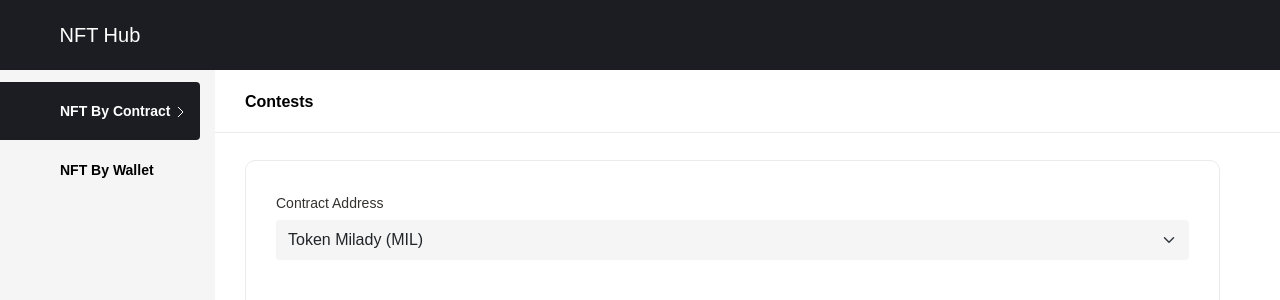
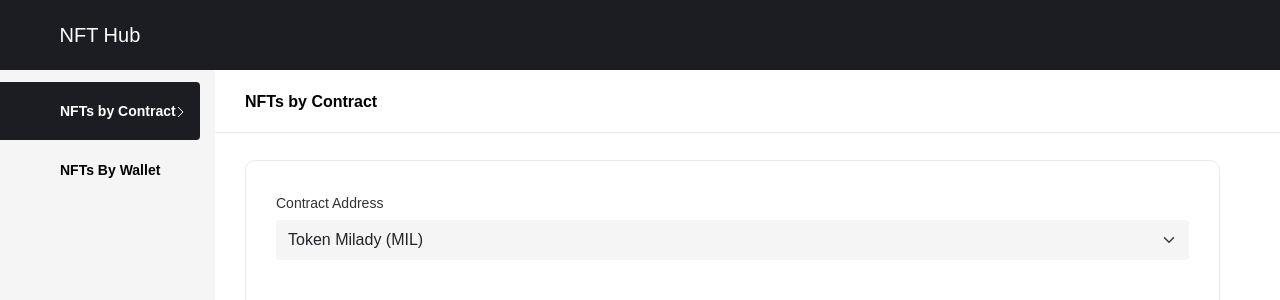
Before and after one commit to ankurwebexcellis/nft-demo-frontend, a React (Create React App) app: page / in a window 1280 px wide. Shown: the top 300 px of the page. Built offline with nearby package versions, Linux system fonts and the light colour scheme; no server answers.

Commit message:
Misc change

```diff
--- a/package.json
+++ b/package.json
@@ -15,6 +15,7 @@
     "react-loading-skeleton": "^3.3.1",
     "react-router-dom": "^6.21.0",
     "react-scripts": "5.0.1",
+    "react-toastify": "^9.1.3",
     "web-vitals": "^2.1.4"
   },
   "scripts": {
--- a/src/App.js
+++ b/src/App.js
@@ -1,4 +1,6 @@
 import { Routes, Route } from "react-router-dom";
+import { ToastContainer, toast } from "react-toastify";
+import "react-toastify/dist/ReactToastify.css";
 
 //  Screens
 import ListByContract from "./screens/listByContract";
@@ -10,12 +12,16 @@
 
 function App() {
   return (
+    <>
+      <ToastContainer position={"bottom-right"} />
+
       <Routes>
         <Route path="/" element={<ListByContract />} />
         <Route path="/wallet" element={<ListByWallet />} />
         <Route path="/nft/:address/:id" element={<NftDetails />} />
         <Route path="*" element={<h1>404</h1>} />
       </Routes>
+    </>
   );
 }
 
--- a/src/components/sidebar.jsx
+++ b/src/components/sidebar.jsx
@@ -7,7 +7,7 @@
         <ul className="menu-list">
           <li className={`menu-item ${page === "contract" && "active"}`}>
             <a href="/">
-              NFT By Contract
+              NFTs by Contract
               <span className="angle-arrow">
                 <svg
                   width="16"
@@ -23,7 +23,7 @@
           </li>
           <li className={`menu-item ${page === "wallet" && "active"}`}>
             <a href="/wallet">
-              NFT By Wallet
+              NFTs By Wallet
               <span className="angle-arrow">
                 <svg
                   width="16"
--- a/src/screens/listByContract.jsx
+++ b/src/screens/listByContract.jsx
@@ -39,7 +39,7 @@
         <Sidebar page="contract" />
         <div className="main-content-wrapper position-relative">
           <div className="mcw-header d-flex align-items-center">
-            <h1>Contests</h1>
+            <h1>NFTs by Contract</h1>
           </div>
           <div className="fwc-wrapper">
             <div className="fwc-head ">
--- a/src/screens/listByWallet.jsx
+++ b/src/screens/listByWallet.jsx
@@ -59,7 +59,7 @@
           <Sidebar page="wallet" />
           <div className="main-content-wrapper position-relative">
             <div className="mcw-header d-flex align-items-center">
-              <h1>Contests</h1>
+              <h1>NFTs By Wallet</h1>
             </div>
             <div className="fwc-wrapper">
               <ul className="grid-card-list d-flex flex-wrap">
@@ -73,7 +73,7 @@
           <Sidebar page="wallet" />
           <div className="main-content-wrapper position-relative">
             <div className="mcw-header d-flex align-items-center">
-              <h1>Contests</h1>
+              <h1>NFTs By Wallet</h1>
             </div>
             <div className="fwc-wrapper">
               <div className="fwc-body">
--- a/src/screens/nftDetails.jsx
+++ b/src/screens/nftDetails.jsx
@@ -4,6 +4,7 @@
 import DetailsLoading from "../components/detailsLoading";
 import { loadNftDetails } from "../lib/api";
 import { useParams } from "react-router-dom";
+import { toast } from "react-toastify";
 
 function NftDetails() {
   const [nftInfo, setNftInfo] = useState(null);
@@ -22,10 +23,19 @@
   useEffect(() => {
     fetchNfts();
   }, []);
-  console.log(nftInfo);
+
+  const truncateAddress = (address) => {
+    if (!address) return "No Account";
+    const match = address.match(
+      /^(0x[a-zA-Z0-9]{3})[a-zA-Z0-9]+([a-zA-Z0-9]{4})$/
+    );
+    if (!match) return address;
+    return `${match[1]}…${match[2]}`;
+  };
   return (
     <>
       <Header />
+
       <div className="page-wrapper">
         <Sidebar page="contract" />
         <div className="fwc-wrapper">
@@ -99,7 +109,18 @@
                                   {index + 1}
                                 </div>
                                 <div className="number-list-content">
-                                  <p>{owner?.address}</p>
+                                  <a
+                                    href="#!"
+                                    onClick={(e) => {
+                                      e.preventDefault();
+                                      navigator.clipboard.writeText(
+                                        owner?.address
+                                      );
+                                      toast.success("Copied");
+                                    }}
+                                  >
+                                    {truncateAddress(owner?.address)}
+                                  </a>
                                 </div>
                               </div>
                             </li>
```
Also changed, not shown: 1 other file (tests, documents, lock files or other folders). Lines whose indentation alone changed are shown as unchanged.
